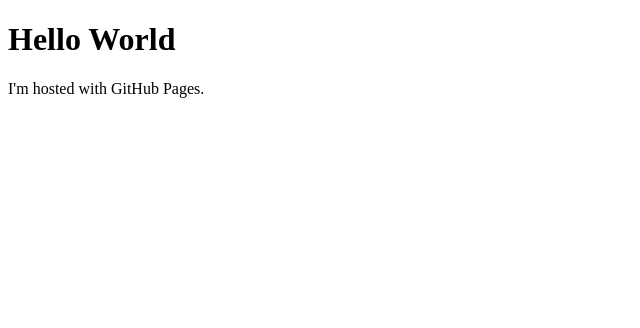
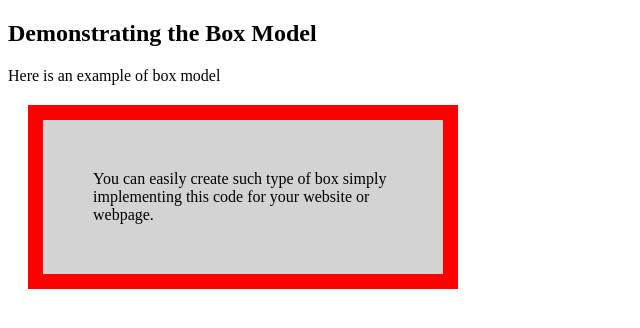
Before and after one commit to misesunny/misesunny.github.io, a plain HTML site: page index.html in a window 1280 px wide. Shown: the whole page, without its empty margins (0-640 px from the left). Drawn offline with Linux system fonts and the light colour scheme.

Commit message:
Update index.html

```diff
--- a/index.html
+++ b/index.html
@@ -1,7 +1,19 @@
 <!DOCTYPE html>
 <html>
+<head>
+<style>
+div {
+    background-color: lightgrey;
+    width: 300px;
+    border: 15px solid red;
+    padding: 50px;
+    margin: 20px;
+}
+</style>
+</head>
 <body>
-<h1>Hello World</h1>
-<p>I'm hosted with GitHub Pages.</p>
+<h2>Demonstrating the Box Model</h2>
+<p>Here is an example of box model</p>
+<div>You can easily create such type of box simply implementing this code for your website or webpage.</div>
 </body>
 </html>
```
